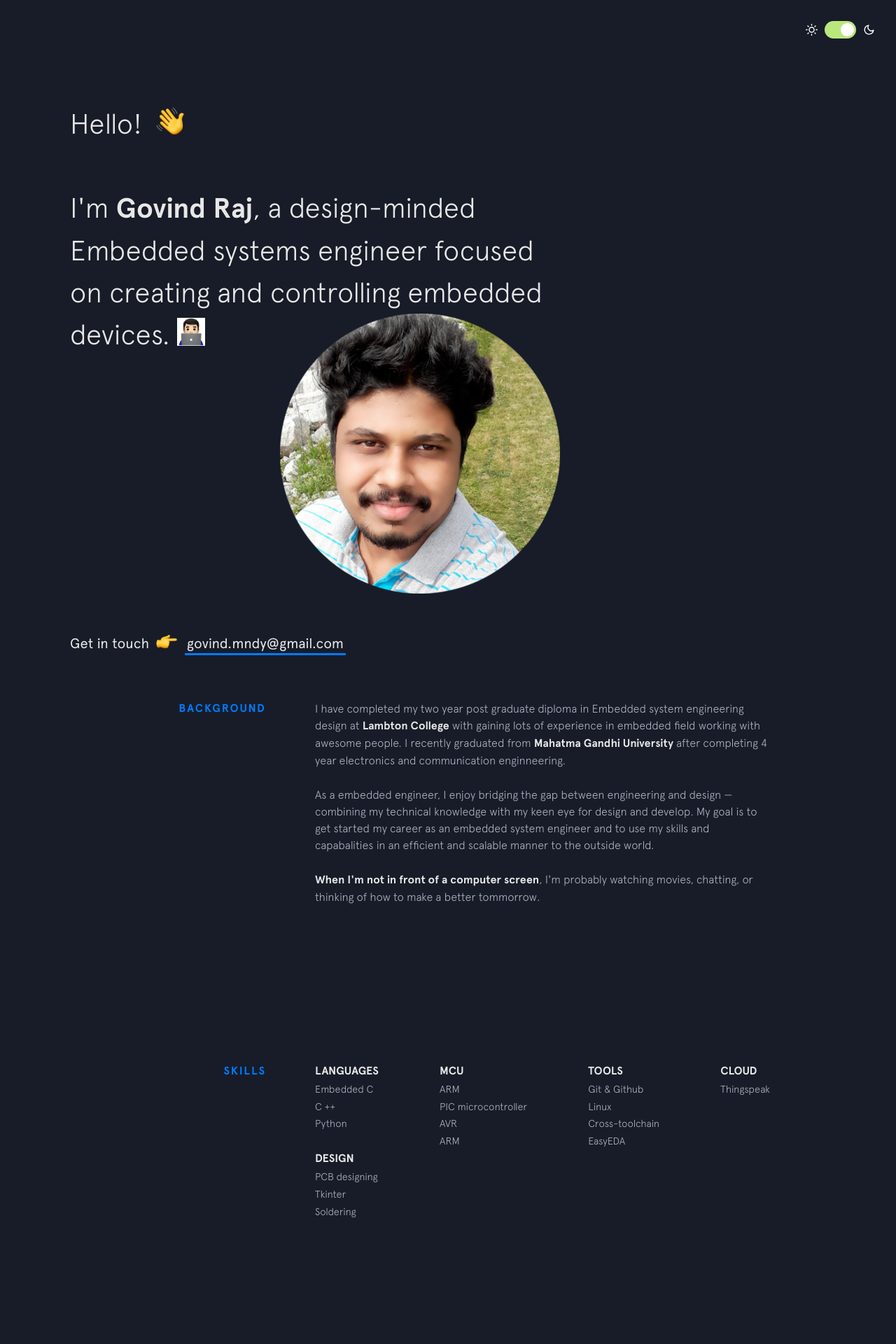
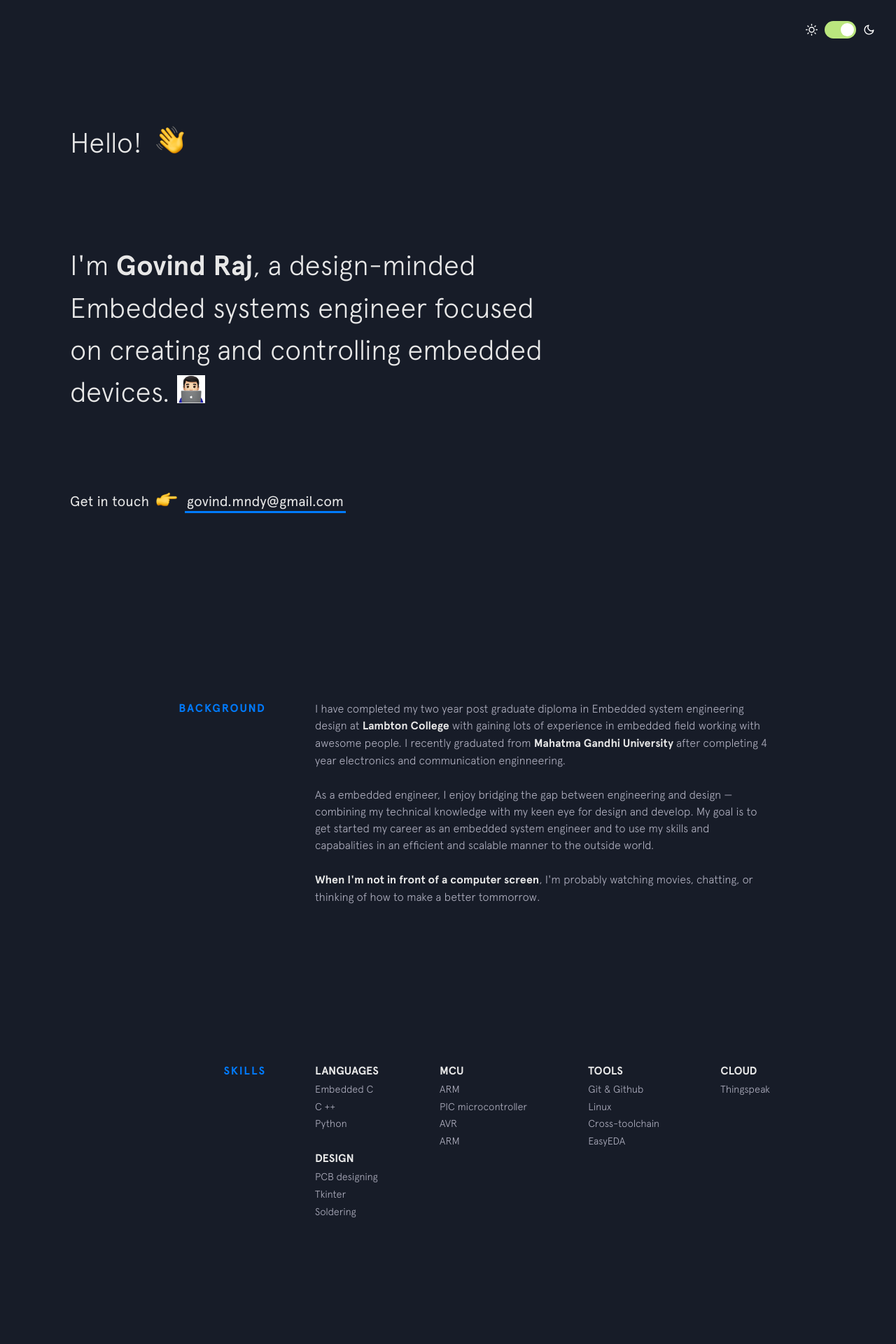
Before and after one commit to gov466/gov466.github.io, a Jekyll site: the page built from index.html, in a window 1280 px wide. Shown: the top 1920 px of the page at 70% size. Built offline with Jekyll 4.4.1, drawn with Linux system fonts in a browser that asks for light colours; nearby versions of some CDN libraries.

Commit message:
Update intro.html

```diff
--- a/_includes/intro.html
+++ b/_includes/intro.html
@@ -6,7 +6,7 @@
 
   <h2 class="intro__tagline">I'm
     <span class="name">Govind Raj</span>, a design-minded Embedded systems engineer focused on creating and controlling embedded devices.
-    <span class="emoji technologist"></span>        <img src="{{site.baseurl}}/img/circle-cropped (1).png" style="float:right; " alt="">
+    <span class="emoji technologist"></span>
   </h2>
 
   <h3 class="intro__contact">
```
